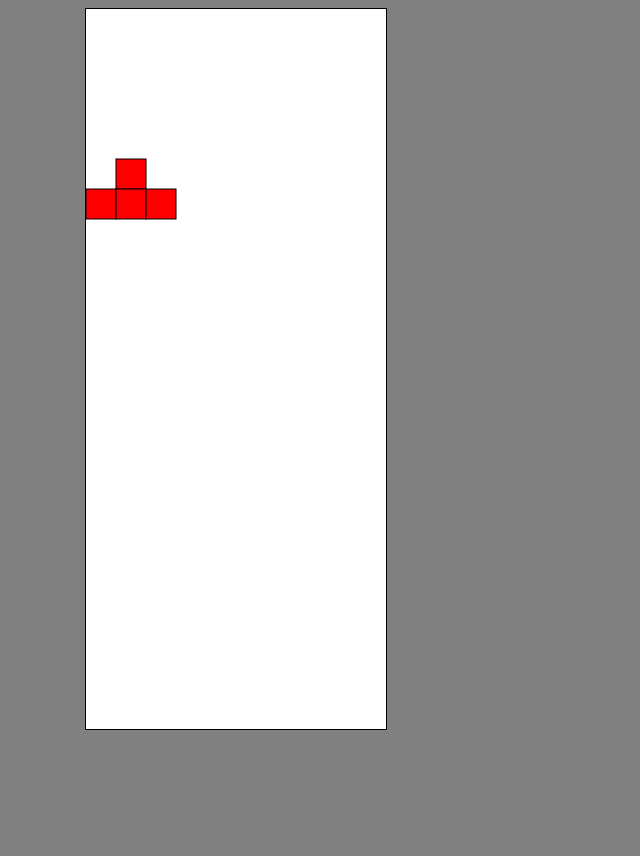
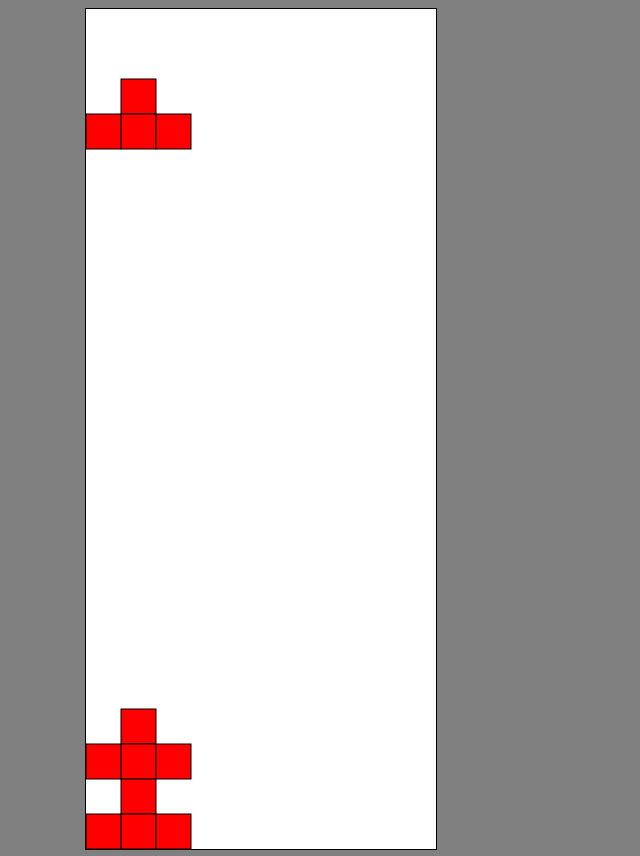
Before and after one commit to wilsontbx/Tertis, a plain HTML site: page index.html in a window 1280 px wide. Shown: the whole page, without its empty margins (0-640 px from the left). Before the commit the page ends 800 px from the top, so only its background shows below. Drawn offline with nearby package versions, Linux system fonts and the light colour scheme.

Commit message:
added check collide for bottom, left and right

```diff
--- a/index.html
+++ b/index.html
@@ -16,7 +16,8 @@
 
 <body>
   <div class='container mt-2'>
-    <canvas id = 'tertisBoard' width="300" height="720"></canvas>
+    <canvas id = 'tertisBoard' width="350" height="840"></canvas>
+    <!-- 10 width 24 height 1 block is 30px -->
   </div>
 
   <!-- Optional JavaScript -->
--- a/main.js
+++ b/main.js
@@ -1,13 +1,11 @@
 const board = document.getElementById('tertisBoard')
 const context = board.getContext('2d')
-// context.scale(30, 30)
 
-
-
+const scale = 35;
 let blockT = [
-    [0, 0, 0],
     [0, 1, 0],
-    [1, 1, 1]
+    [1, 1, 1],
+    [0, 0, 0]
 ]
 
 const player = {
@@ -15,41 +13,114 @@ const player = {
     position: { x: 0, y: 0 },
 }
 
-function generateBlock(block, offset) {         // this function is generate block in screen offset is to move the block
+function generate() {                           // main control
+    context.fillStyle = 'white'                 // empty board generated
+    context.fillRect(0, 0, board.width, board.height);
+    drawBlock(player.matrix, player.position)   // draw for moving block
+    drawBlock(arrayBoard,{ x: 0, y: 0 })        // draw for existing struture
+}
+
+function drawBlock(block, offset) {         // this function is generate block in screen offset is to move the block
     block.forEach((row, y) => {
         row.forEach((val, x) => {
-            if (val === 1) {
+            if (val !== 0) {
                 context.fillStyle = "red"
-                context.fillRect((x + offset.x)*30, (y + offset.y)*30, 30, 30)
-                context.strokeRect((x + offset.x)*30, (y + offset.y)*30, 30, 30)
+                context.fillRect((x + offset.x) * scale, (y + offset.y) * scale, scale, scale)
+                context.strokeRect((x + offset.x) * scale, (y + offset.y) * scale, scale, scale)
             }
         })
     })
 }
 
+function generateArray(width, height) {
+    let array = []
+    for (let i = 0; i < height; i++) {
+        let subArray = new Array(width).fill(0)
+        array.push(subArray)
+    }
+    return array
+}
+const arrayBoard = generateArray(10, 24)
+
+function mergeBoardPositionToArray(arrayBoard, player) {    // this function is to merge current block value to array
+    const matrix = player.matrix
+    const offset = player.position
+    matrix.forEach((row, y) => {
+        row.forEach((val, x) => {
+            if (val !== 0) {
+                arrayBoard[offset.y + y][offset.x + x] = val
+            }
+        })
+    })
+}
+
+function collideTetris(arrayBoard, player) {
+    const matrix = player.matrix
+    const offset = player.position
+    for (let r = 0; r < matrix.length; r++) {
+        for (let c = 0; c < matrix[r].length; c++) {
+            if (matrix[r][c] !== 0 &&                               // first condition
+                (arrayBoard[offset.y + r]&&                         // second condition
+                arrayBoard[offset.y + r][offset.x + c]) !== 0) {    // this can check undefinite value
+                return true
+            }
+        }
+    }
+    return false
+}
 
 
 
+document.addEventListener('keydown', (e) => {
+    e.preventDefault                            // refer to https://keycode.info/
+    if (e.keyCode === 37) {                     // 37 is left for keycode
+        moveLeftRight(-1)                        // left
+    }
+    else if (e.keyCode === 39) {                // 39 is right for keycode
+        moveLeftRight(1)                        // right
+    }
+    else if (e.keyCode === 40) {                // 40 is down for keycode
+        keydown()                               // down
 
-function generate() {
-    generateBlock(player.matrix, player.position)
+    }
+    else if (e.keyCode === 38) {                // 38 is up for keycode
+        // rotate
+    }
+    else if (e.keyCode === 32) {                // 32 is space
+        // instant
+    }
+})
+
+function moveLeftRight(val){
+    player.position.x+=val                              // +1 is right and -1 is left
+    if (collideTetris(arrayBoard, player)) {   // will call this function check is that any collide(overlap)
+        player.position.x-=val                  // no matter is positve or negative this can solve
+    }
+}
+
+function keydown() {
+    player.position.y++                         // everytime when press key down
+    if (collideTetris(arrayBoard, player)) {    // will call this function check is that any collide(overlap)
+        player.position.y--                     // reverse step and merge
+        mergeBoardPositionToArray(arrayBoard, player)
+        player.position.y = 0                   // respawn to top
+    }
+    interval = 0
 }
 
 let start = 0
 let interval = 0
-let speedCap = 1000                 // speed cap is the control speed of block drop
+let speedCap = 100                     // speed cap is the control speed of block drop
 
 function updateBoard(t = 0) {
-    const changeOfTime = t - start    // get the constant 16.66
-    start = t                       // update the time accordingly
+    const changeOfTime = t - start      // get the constant 16.66
+    start = t                           // update the time accordingly
     interval += changeOfTime
 
     if (interval > speedCap) {
-        player.position.y++
-        interval = 0
+        keydown()
     }
-    context.fillStyle = 'white'         // empty board generated
-    context.fillRect(0, 0, 300, 720);
+
 
     generate()
     requestAnimationFrame(updateBoard)  // callback updateBoard to update flame
```
Also changed, not shown: 1 other file.
